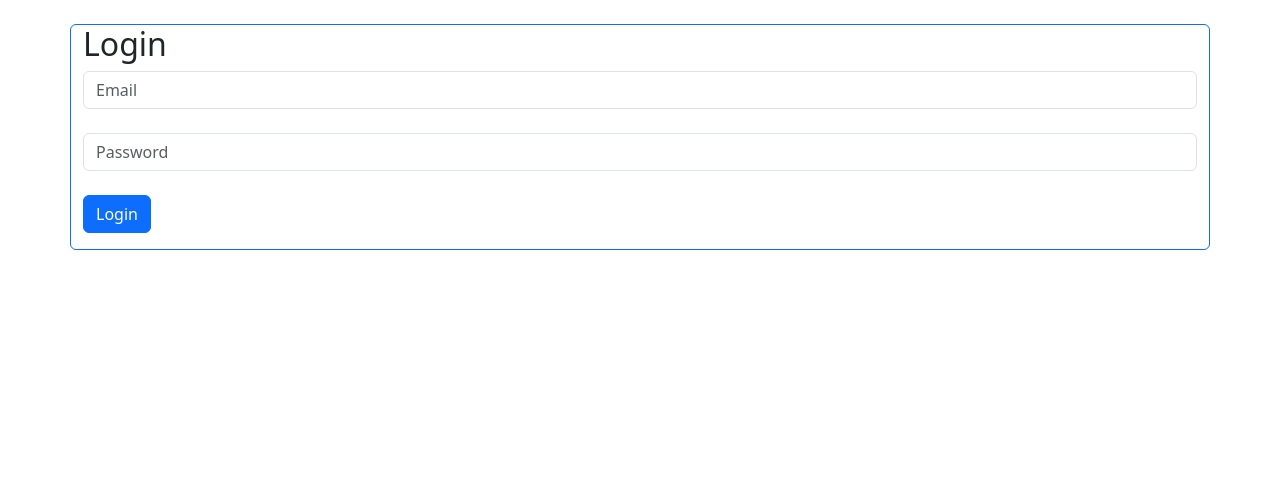
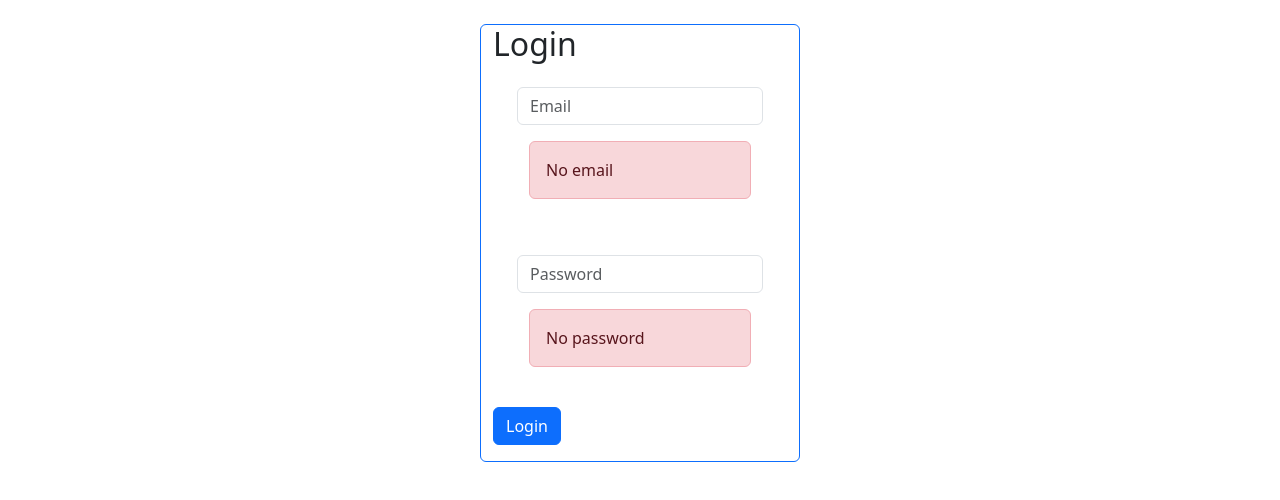
Before and after one commit to bryh311/expressit-frontend, a React (Create React App) app: page /login in a window 1280 px wide. Shown: the top 500 px of the page. Built offline with nearby package versions, Linux system fonts and the light colour scheme.

Commit message:
error handling in LoginUser

```diff
--- a/src/components/LoginUser.jsx
+++ b/src/components/LoginUser.jsx
@@ -1,6 +1,7 @@
 import {useState} from 'react'
 import { useNavigate } from 'react-router-dom'
 import axios from 'axios'
+import ErrorBar from './ErrorBar'
 
 export default function LoginUser() {
     const [user, setUser] = useState({
@@ -8,13 +9,16 @@ export default function LoginUser() {
         password: '',
     })
 
+    const [loginFailed, setLoginFailed] = useState(false)
+
     function handleChange(e) {
         setUser({...user, [e.target.name]: e.target.value})
     }
 
     function handleSubmit(e) {
+        setLoginFailed(false)
         e.preventDefault()
-        axios.post('https://localhost:8080/api/user/login', user)
+        axios.post('http://localhost:8080/api/users/login', user)
         .then((res) => {
             if (res.data.access_token) {
                 localStorage.removeItem("auth_token")
@@ -23,19 +27,39 @@ export default function LoginUser() {
 
         })
         .catch((err) => {
-            console.log(err)
+            if (err.response) {
+                if (err.response.data.error === "incorrect password") {
+                    setLoginFailed(true)
+                }
+                if (err.response.data.error === "user does not exist!") {
+                    setLoginFailed(true)
+                }
+            }
         })
     }
 
     return (
         <>
-        <div className='container-sm border border-primary rounded p-10 mt-4'>
+        <div className='container-sm border border-primary rounded p-10 mt-4 w-25'>
             <h2>Login</h2>
             <form noValidate onSubmit={handleSubmit}>
-                <input className='form-control' placeholder='Email' name='email' type="text" value={user.email} onChange={handleChange}></input><br></br>
-                <input className='form-control' placeholder='Password' name='password' type="password" value={user.password} onChange={handleChange}></input><br></br>
-                <input className='btn btn-primary mb-3' type='submit' value="Login"></input>
+                <div className="row p-3 m-2">
+                    <input required className='form-control' placeholder='Email' name='email' type="text" value={user.email} onChange={handleChange}></input>
+                    <div className='mt-3'>
+                        <ErrorBar message='No email' isError={!user.email}/>
+                    </div>
+                </div>
+                <div className='row p-3 m-2'>
+                    <input required className='form-control' placeholder='Password' name='password' type="password" value={user.password} onChange={handleChange}></input>
+                    <div className='mt-3'>
+                        <ErrorBar message='No password' isError={!user.email}/>
+                    </div>
+                </div>
+                <div>
+                    <input className='btn btn-primary mb-3' type='submit' value="Login"></input>
+                </div>
             </form>
+            <ErrorBar message='Login failed! Incorrect username or password' isError={loginFailed} />
         </div>
         </>
     )
--- a/src/components/RegisterUser.jsx
+++ b/src/components/RegisterUser.jsx
@@ -42,7 +42,7 @@ export default function RegisterUser(props) {
         })
         .catch((err) => {
             if (err.response) {
-                if (err.response.data.error == "SQLITE_CONSTRAINT: UNIQUE constraint failed: user.email") {
+                if (err.response.data.error === "SQLITE_CONSTRAINT: UNIQUE constraint failed: user.email") {
                     setPreexistingEmail(true)
                 }
             }
@@ -53,7 +53,7 @@ export default function RegisterUser(props) {
         <>
         <div className='container-sm border border-primary rounded p-10 mt-4 w-25'>
             <h2>Register New User</h2>
-            <form className="needs-validation" novalidate onSubmit={handleSubmit}>
+            <form className="needs-validation" noValidate onSubmit={handleSubmit}>
                 <div className="row p-3 m-2">
                     <input required className='form-control' placeholder='Email' name='email' type="text" value={user.email} onChange={handleChange}></input>
                     <div className='mt-2'>
```
